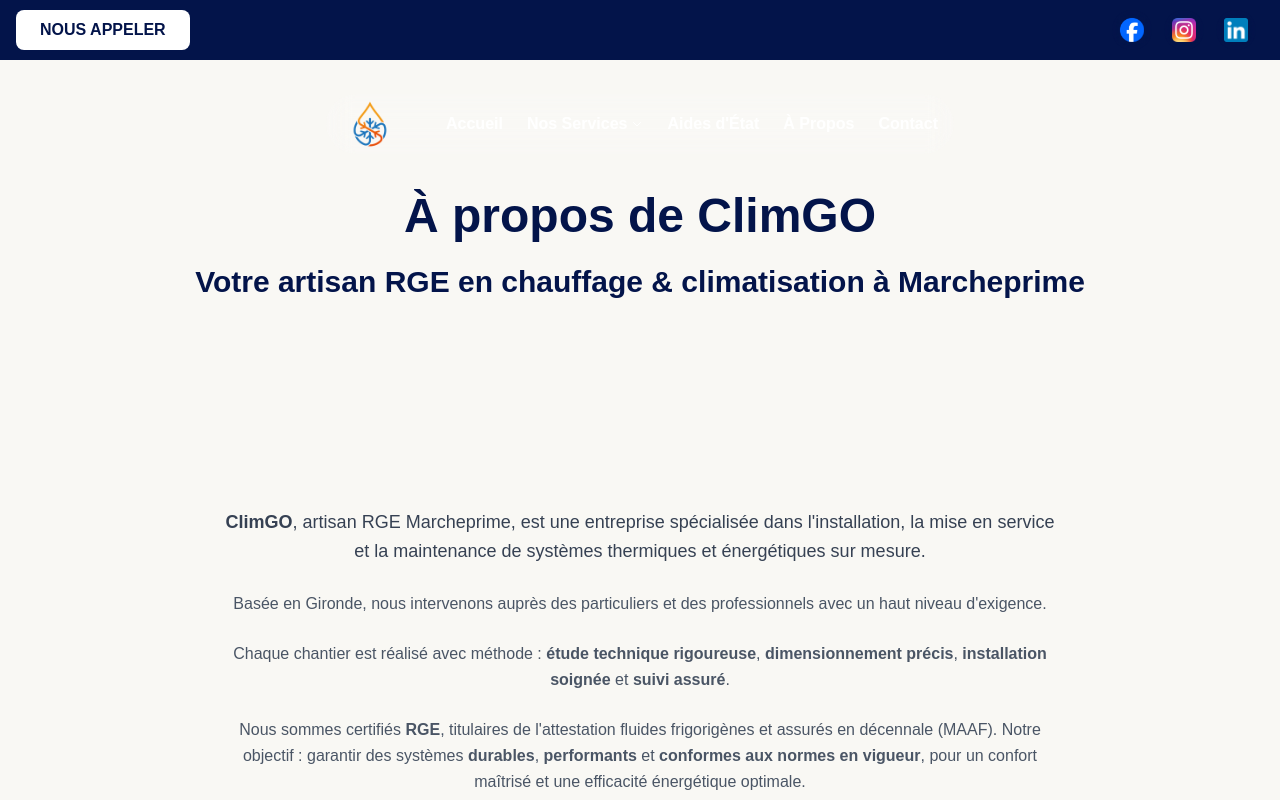
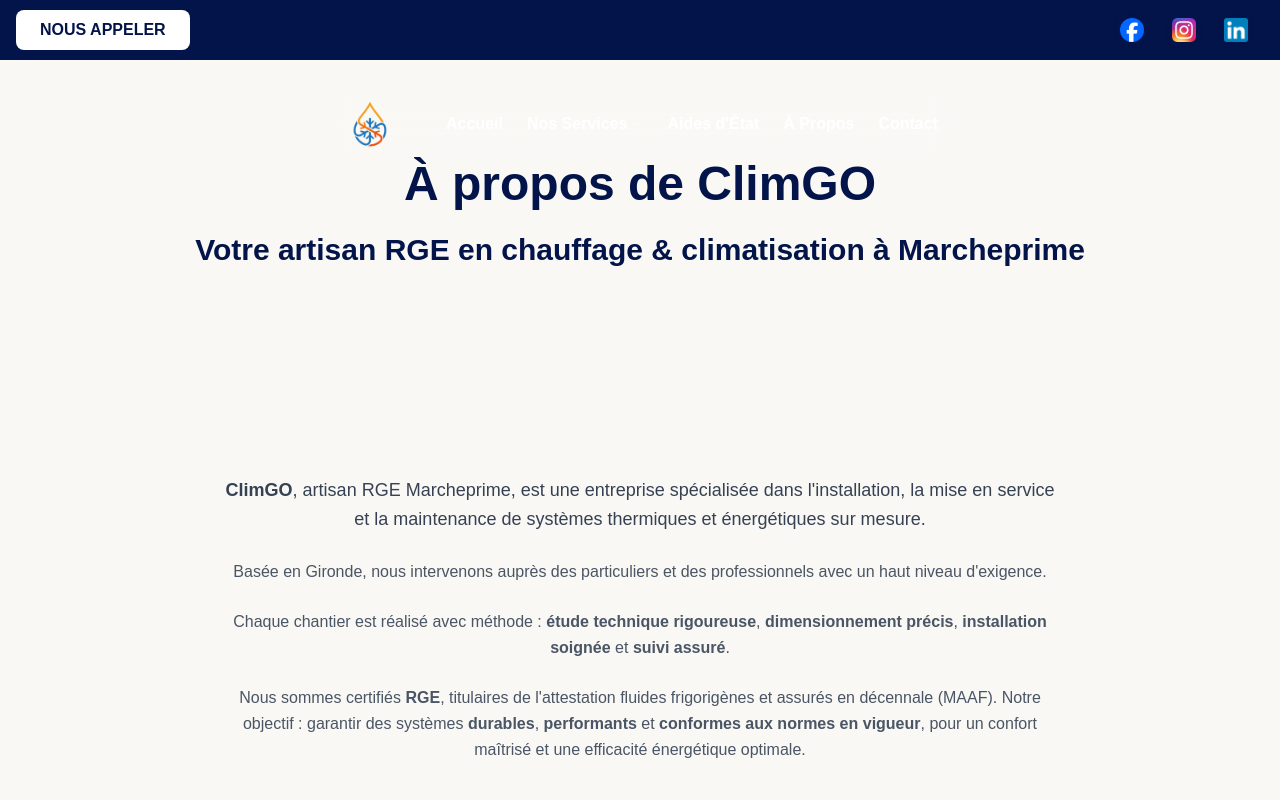
Before and after one commit to Benjamin33380/ClimGO2, a Next.js app: page /a-propos in a window 1280 px wide. Shown: the top 800 px of the page. Built offline with nearby package versions, Linux system fonts and the light colour scheme.

Commit message:
zejkhazjh

```diff
--- a/app/a-propos/page.tsx
+++ b/app/a-propos/page.tsx
@@ -4,7 +4,7 @@ import Image from 'next/image';
 
 export default function AboutPage() {
   return (
-    <div className="min-h-screen bgPage my-28">
+    <div className="min-h-screen bgPage my-20">
       {/* Hero Section */}
       <section className="py-20 bgPage">
         <div className="container mx-auto px-4 text-center">
```
